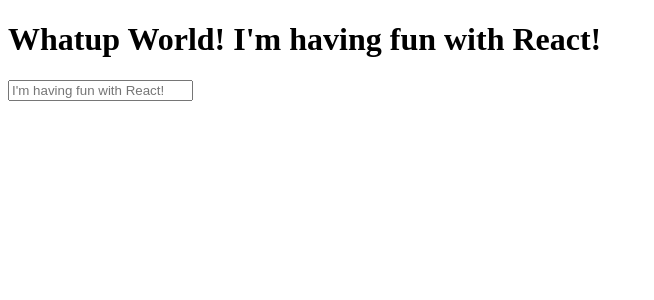
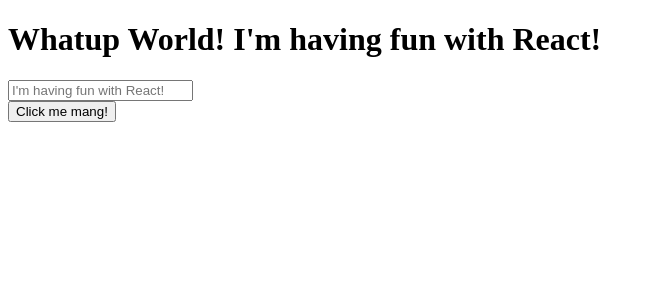
Before and after one commit to przekwas/react-extra-fun, a React (Create React App) app: page / in a window 1280 px wide. Shown: the top 300 px of the page, without its empty margins (0-654 px from the left). Built offline with nearby package versions, Linux system fonts and the light colour scheme.

Commit message:
step 8 done

```diff
--- a/src/components/App.jsx
+++ b/src/components/App.jsx
@@ -9,12 +9,19 @@
         super(props);
         this.state = {
             text: "I'm having fun with React!",
-            newInput: ""
+            newInput: "",
+            hasLoaded: false
         }
     }
 
     handleInput(event) {
-        this.setState({newInput: event.target.value});
+        this.setState({ newInput: event.target.value });
+    }
+
+    toggleLoad(event) {
+        this.setState(prevState => ({
+            hasLoaded: !prevState.hasLoaded
+        }));
     }
 
     render() {
@@ -26,6 +33,11 @@
                     placeholder={this.state.text}
                     onChange={(event) => { this.handleInput(event) }}
                 />
+                <div>
+                    <button
+                        onClick={(event) => { this.toggleLoad(event) }}
+                    >Click me mang!</button>
+                </div>
             </React.Fragment>
         )
     }
```
